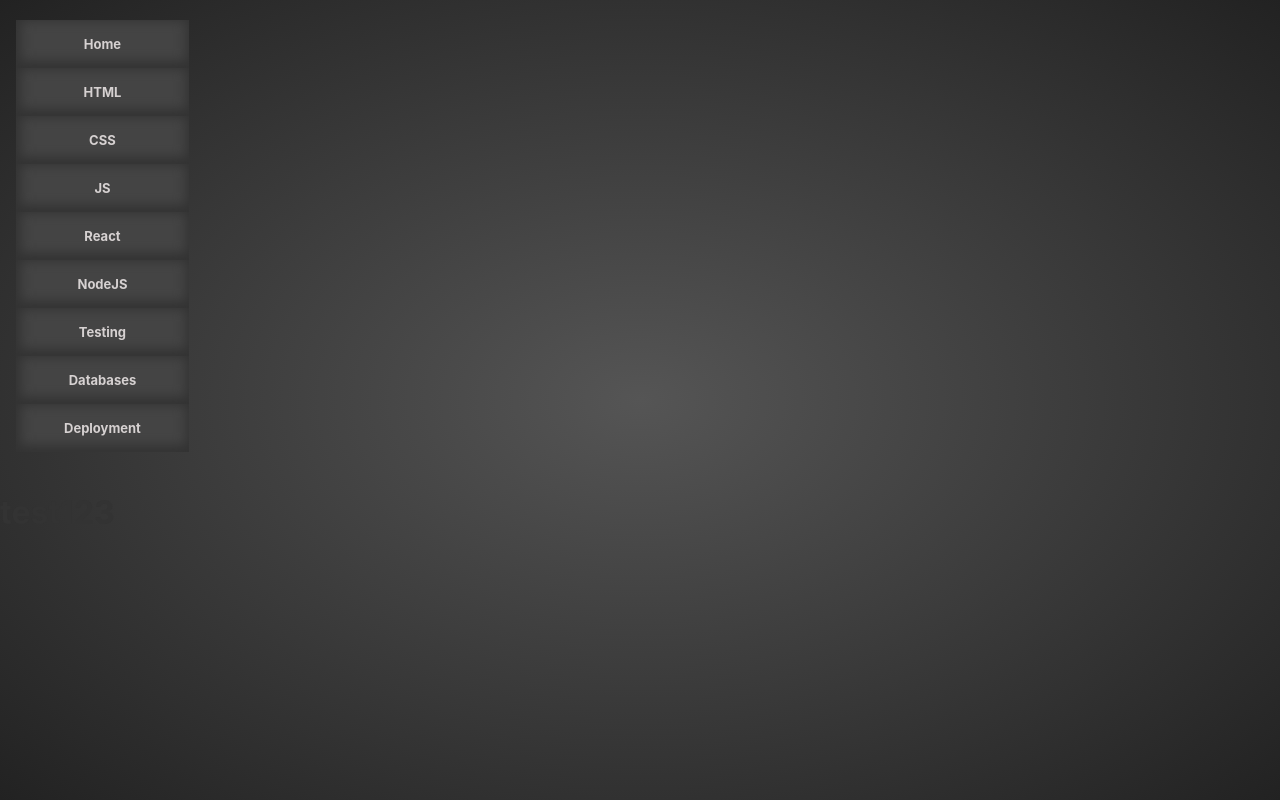
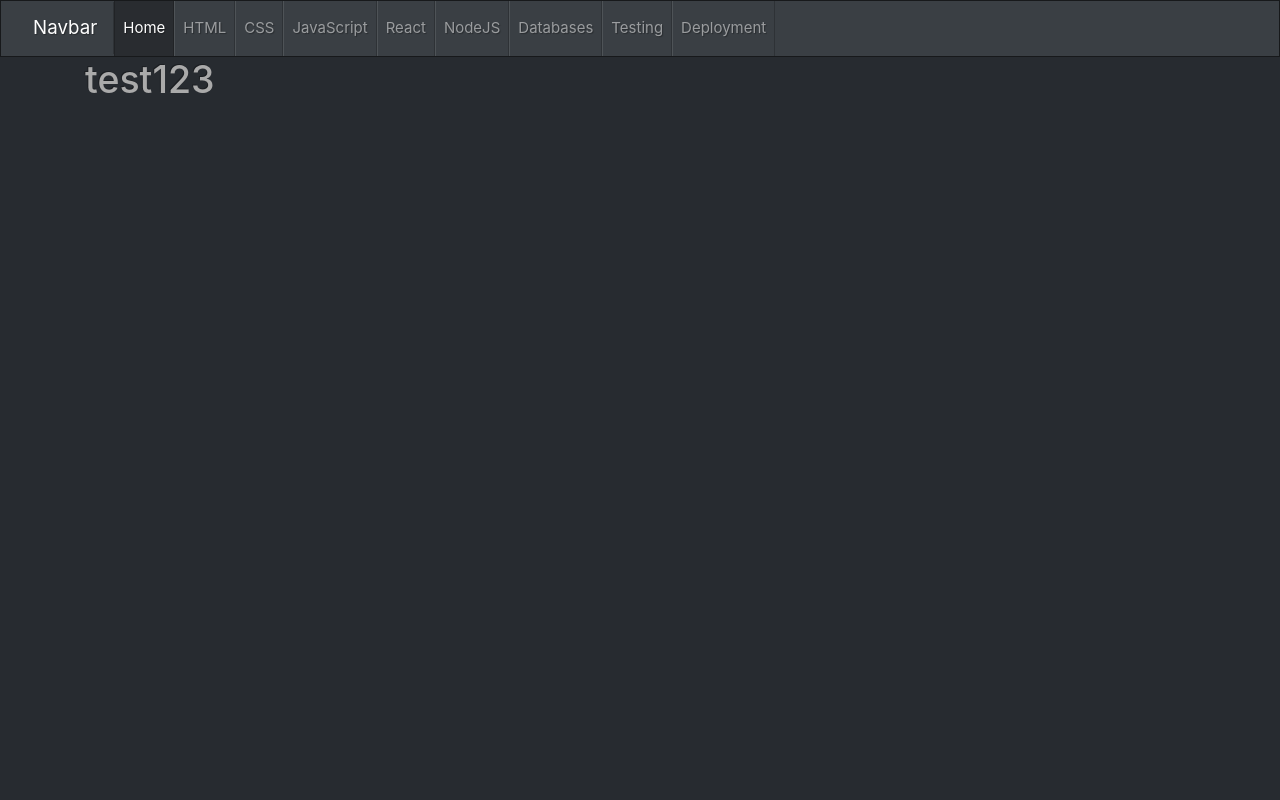
Before and after one commit to zero-to-mastery/ZtM-Workouts, a Next.js app: page / in a window 1280 px wide. Built offline with nearby package versions, Linux system fonts and the light colour scheme.

Commit message:
added bootstrap for easy styling

```diff
--- /dev/null
+++ b/components/Layout.js
@@ -0,0 +1,17 @@
+import Nav from '../components/nav'
+import Head from 'next/head'
+
+const Layout = (props) => (
+    <div>
+        <Head>
+            <title>ZtM Workouts</title>
+            <link rel="stylesheet" href="https://bootswatch.com/4/slate/bootstrap.min.css"/>
+        </Head>
+        <Nav />
+        <div className="container">
+            {props.children}
+        </div>
+    </div>
+);
+
+export default Layout;
--- a/components/nav.js
+++ b/components/nav.js
@@ -2,102 +2,62 @@
 import Link from 'next/link'
 
 const Nav = () => (
-    <nav>
-        <ul>
-            <li>
-                <Link prefetch href="/">
-                    <a>Home</a>
+    <nav className="navbar navbar-expand-lg navbar-dark bg-primary">
+            <a className="navbar-brand" href="/">Navbar</a>
+            <button className="navbar-toggler" type="button" data-toggle="collapse" data-target="#navbarColor01" aria-controls="navbarColor01" aria-expanded="false" aria-label="Toggle navigation">
+                <span className="navbar-toggler-icon"></span>
+            </button>
+
+            <div className="collapse navbar-collapse" id="navbarColor01">
+                <ul className="navbar-nav mr-auto">
+                    <li className="nav-item active">
+                        <Link href="/">
+                        <a className="nav-link">Home <span className="sr-only">(current)</span></a>
                         </Link>
                     </li>
-            <li>
-                <Link prefetch href="/">
-                    <a>HTML</a>
+                    <li className="nav-item">
+                        <Link href="/">
+                        <a className="nav-link">HTML</a>
                         </Link>
                     </li>
-            <li>
-                <Link prefetch href="/">
-                    <a>CSS</a>
+                    <li className="nav-item">
+                        <Link href="/">
+                            <a className="nav-link">CSS</a>
                         </Link>
                     </li>
-            <li>
-                <Link prefetch href="/">
-                    <a>JS</a>
+                    <li className="nav-item">
+                        <Link href="/">
+                            <a className="nav-link">JavaScript</a>
                         </Link>
                     </li>
-            <li>
-                <Link prefetch href="/">
-                    <a>React</a>
+                    <li className="nav-item">
+                        <Link href="/">
+                            <a className="nav-link">React</a>
                         </Link>
                     </li>
-            <li>
-                <Link prefetch href="/">
-                    <a>NodeJS</a>
+                    <li className="nav-item">
+                        <Link href="/">
+                            <a className="nav-link">NodeJS</a>
                         </Link>
                     </li>
-            <li>
-                <Link prefetch href="/">
-                    <a>Testing</a>
+                    <li className="nav-item">
+                        <Link href="/">
+                            <a className="nav-link">Databases</a>
                         </Link>
                     </li>
-            <li>
-                <Link prefetch href="/">
-                    <a>Databases</a>
+                    <li className="nav-item">
+                        <Link href="/">
+                            <a className="nav-link">Testing</a>
                         </Link>
                     </li>
-            <li>
-                <Link prefetch href="/">
-                    <a>Deployment</a>
+                    <li className="nav-item">
+                        <Link href="/">
+                            <a className="nav-link">Deployment</a>
                         </Link>
                     </li>
                 </ul>
-
-        <style jsx>{`
-      :global(body) {
-        margin: 0;
-        display:flex;
-        flex-direction:row;
-        height:100vh;
-        background: radial-gradient(#555, #222);
-        font-family: -apple-system,BlinkMacSystemFont,Avenir Next,Avenir,Helvetica,sans-serif;
-      }
-      nav {
-      display:flex;
-      flex-direction:column;
-       height:100%;
-      }
-      ul {
-        display: flex;
-        justify-content: space-between;
-        width:100%;
-      }
-      nav > ul {
-        padding: 4px 16px;
-        display:flex;
-        flex-direction:column;
-      }
-      li {
-        display: flex;
-        justify-content: center;
-        align-items: flex-start;
-        padding: 1em;
-        width: 100%;
-        background: #444;
-        box-shadow: inset 1px -3px 11px 4px #333;
-        transition: background 0.3s ease-in-out;
-      }
-
-      li:hover,li:focus {
-        background:#333;
-        cursor:pointer;
-      }
-      a {
-        color: #d6d1d1;
-        text-decoration: none;
-        font-size: 13px;
-        font-weight:bold;
-      }
-    `}</style>
+            </div>
         </nav>
-)
+);
 
 export default Nav
--- a/pages/index.js
+++ b/pages/index.js
@@ -1,61 +1,12 @@
-import Link from 'next/link'
-import Head from '../components/head'
-import Nav from '../components/nav'
+import Link from 'next/link';
+import Layout from '../components/Layout';
 
-export default () => (
-  <div>
-    <Head title="Home" />
-    <Nav />
+const Index = () => (
+    <Layout>
+        <div className="hero">
+            <h1>test123</h1>
+        </div>
+    </Layout>
+);
 
-    <div className="hero">
-        <h1>test123</h1>
-    </div>
-
-    <style jsx>{`
-
-      .hero {
-        width: 100%;
-        color: #333;
-      }
-      .title {
-        margin: 0;
-        width: 100%;
-        padding-top: 80px;
-        line-height: 1.15;
-        font-size: 48px;
-      }
-      .title, .description {
-        text-align: center;
-      }
-      .row {
-        max-width: 880px;
-        margin: 80px auto 40px;
-        display: flex;
-        flex-direction: row;
-        justify-content: space-around;
-      }
-      .card {
-        padding: 18px 18px 24px;
-        width: 220px;
-        text-align: left;
-        text-decoration: none;
-        color: #434343;
-        border: 1px solid #9B9B9B;
-      }
-      .card:hover {
-        border-color: #067df7;
-      }
-      .card h3 {
-        margin: 0;
-        color: #067df7;
-        font-size: 18px;
-      }
-      .card p {
-        margin: 0;
-        padding: 12px 0 0;
-        font-size: 13px;
-        color: #333;
-      }
-    `}</style>
-  </div>
-)
+export default Index;
```
Lines whose indentation alone changed are shown as unchanged.
